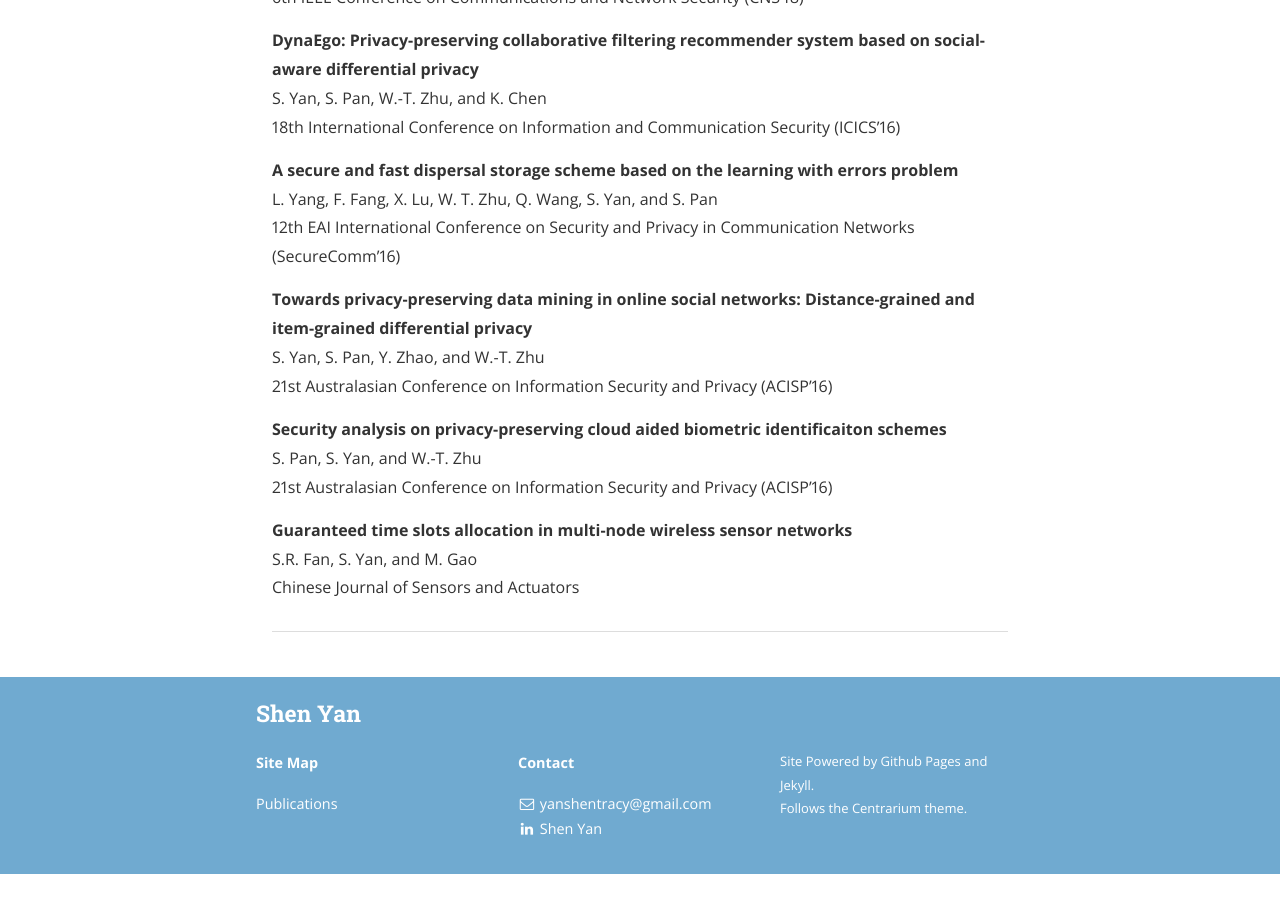
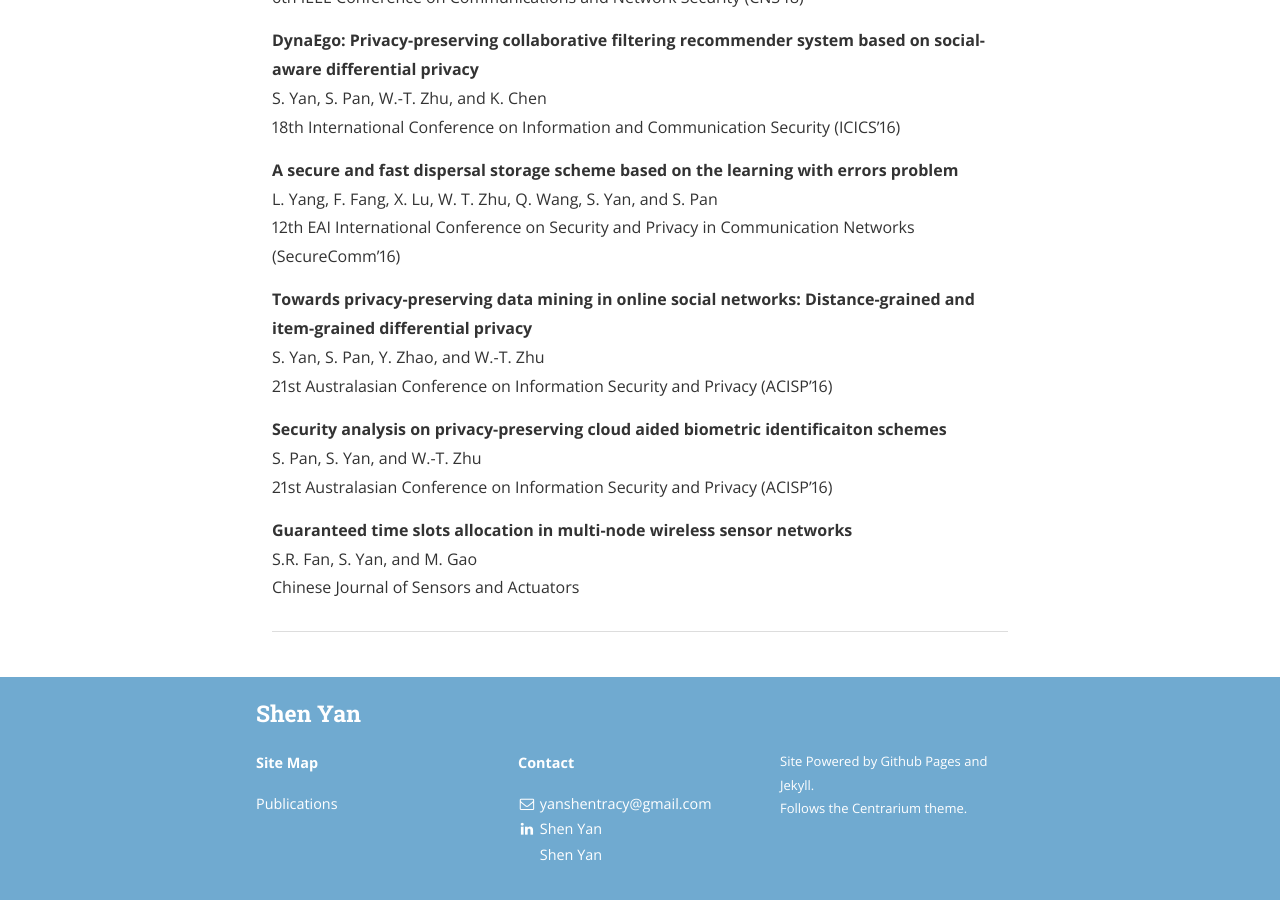
Before and after one commit to yanshentracy/page, a Jekyll site: the page built from index.html, in a window 1280 px wide and 900 px high, scrolled down 1320 px. Built offline with Jekyll 4.4.1, drawn with Linux system fonts in a browser that asks for light colours; nearby versions of some CDN libraries; the list of posts is cut into pages by our own code; before the commit the page ends 2194 px from its top, so only the background shows below that.

Commit message:
Update _config.yml

```diff
--- a/_config.yml
+++ b/_config.yml
@@ -182,6 +182,13 @@ social:
     desc: Share to Hacker News
     share: false
 
+  - name: "Google Scholar"
+    icon: "/assets/gs.jpg"
+    username: Shen Yan
+    url: https://scholar.google.com/citations?user=U_9LopYAAAAJ&hl=en&oi=sra
+    desc: Follow me on Google Scholar
+    share: false
+
 # Social sharing protocols
 # These are for automatically generating sharing metadata for FB and Twitter
 # OS Protocol is for sharing the source of your site, if you're interested. For more, see osprotocol.com
```
